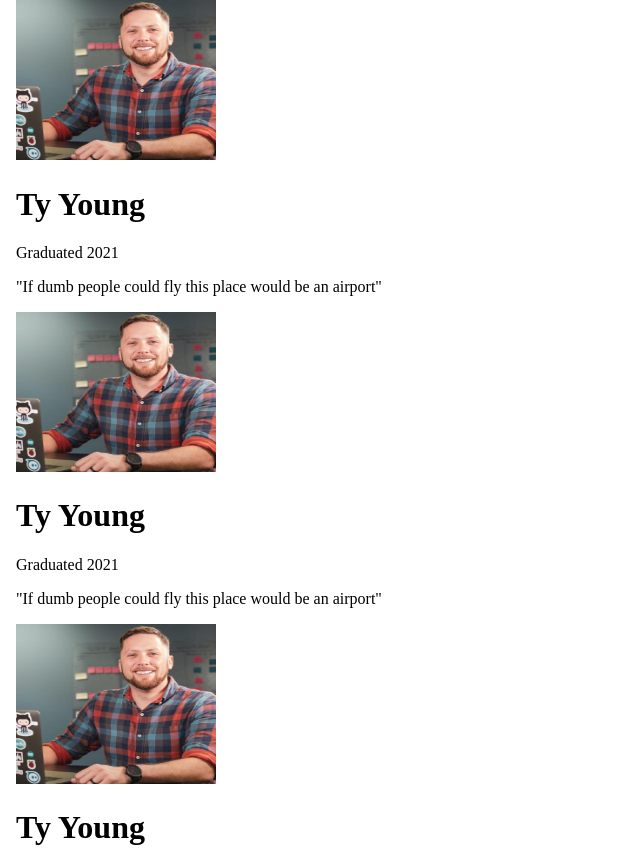
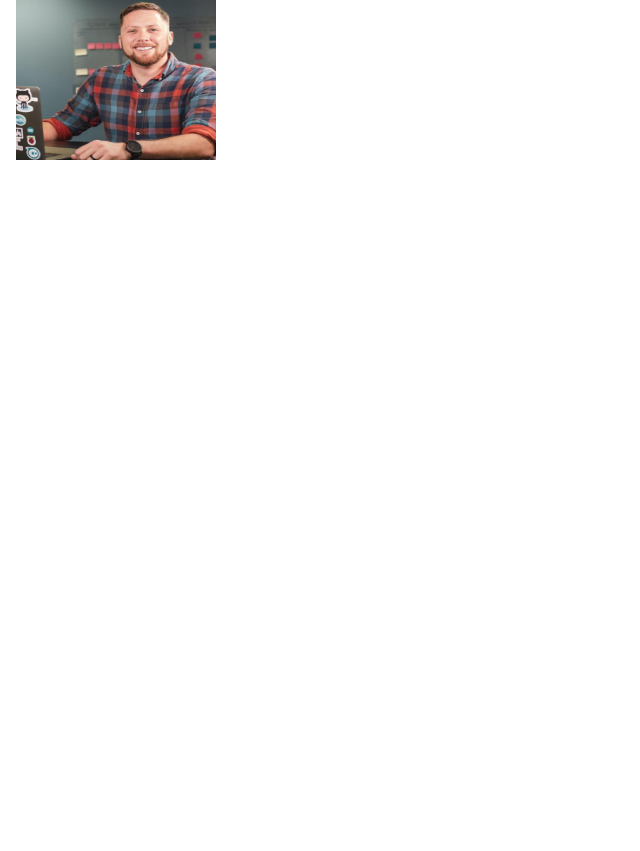
Before and after one commit to db-cs/tribebytes.com, a Next.js app: page /graduates in a window 1280 px wide. Shown: the part 2269-3120 px from the top of the page, without its empty margins (0-640 px from the left). After the commit the page ends 2441 px from the top, so only its background shows below. Built offline with nearby package versions, Linux system fonts and the light colour scheme.

Commit message:
Update graduate page

```diff
--- a/components/Graduate.js
+++ b/components/Graduate.js
@@ -1,10 +1,10 @@
 import Image from "next/image";
 
 const Graduate = ({ id, name, year, quote, picture }) => (
-  <div className="p-5 text-white bg-red-900">
-    <h1 className="font-semibold text-lg mb-1">{name}</h1>
+  <div className="p-5 text-white bg-red-900 border-2 m-5">
+    <h1 className="font-semibold text-4xl mb-1">{name}</h1>
     <p className="mb-1">Graduated {year}</p>
-    <p className="mb-1">"{quote}"</p>
+    <p className="mb-1 w-48 content-center flex flex-wrap">"{quote}"</p>
     <Image className="m-5" src={picture} width={200} height={160} />
   </div>
 );
--- a/data/graduatedata.json
+++ b/data/graduatedata.json
@@ -48,195 +48,6 @@
       "year": "2021",
       "quote": "If dumb people could fly this place would be an airport",
       "picture": "/profilepicture.jpeg"
-    },
-    {
-      "id": 3,
-      "name": "Ty Young",
-      "year": "2021",
-      "quote": "If dumb people could fly this place would be an airport",
-      "picture": "/profilepicture.jpeg"
-    },
-    {
-      "id": 3,
-      "name": "Ty Young",
-      "year": "2021",
-      "quote": "If dumb people could fly this place would be an airport",
-      "picture": "/profilepicture.jpeg"
-    },
-    {
-      "id": 3,
-      "name": "Ty Young",
-      "year": "2021",
-      "quote": "If dumb people could fly this place would be an airport",
-      "picture": "/profilepicture.jpeg"
-    },
-    {
-      "id": 3,
-      "name": "Ty Young",
-      "year": "2021",
-      "quote": "If dumb people could fly this place would be an airport",
-      "picture": "/profilepicture.jpeg"
-    },
-    {
-      "id": 3,
-      "name": "Ty Young",
-      "year": "2021",
-      "quote": "If dumb people could fly this place would be an airport",
-      "picture": "/profilepicture.jpeg"
-    },
-    {
-      "id": 3,
-      "name": "Ty Young",
-      "year": "2021",
-      "quote": "If dumb people could fly this place would be an airport",
-      "picture": "/profilepicture.jpeg"
-    },
-    {
-      "id": 3,
-      "name": "Ty Young",
-      "year": "2021",
-      "quote": "If dumb people could fly this place would be an airport",
-      "picture": "/profilepicture.jpeg"
-    },
-    {
-      "id": 3,
-      "name": "Ty Young",
-      "year": "2021",
-      "quote": "If dumb people could fly this place would be an airport",
-      "picture": "/profilepicture.jpeg"
-    },
-    {
-      "id": 3,
-      "name": "Ty Young",
-      "year": "2021",
-      "quote": "If dumb people could fly this place would be an airport",
-      "picture": "/profilepicture.jpeg"
-    },
-    {
-      "id": 3,
-      "name": "Ty Young",
-      "year": "2021",
-      "quote": "If dumb people could fly this place would be an airport",
-      "picture": "/profilepicture.jpeg"
-    },
-    {
-      "id": 3,
-      "name": "Ty Young",
-      "year": "2021",
-      "quote": "If dumb people could fly this place would be an airport",
-      "picture": "/profilepicture.jpeg"
-    },
-    {
-      "id": 3,
-      "name": "Ty Young",
-      "year": "2021",
-      "quote": "If dumb people could fly this place would be an airport",
-      "picture": "/profilepicture.jpeg"
-    },
-    {
-      "id": 3,
-      "name": "Ty Young",
-      "year": "2021",
-      "quote": "If dumb people could fly this place would be an airport",
-      "picture": "/profilepicture.jpeg"
-    },
-    {
-      "id": 3,
-      "name": "Ty Young",
-      "year": "2021",
-      "quote": "If dumb people could fly this place would be an airport",
-      "picture": "/profilepicture.jpeg"
-    },
-    {
-      "id": 3,
-      "name": "Ty Young",
-      "year": "2021",
-      "quote": "If dumb people could fly this place would be an airport",
-      "picture": "/profilepicture.jpeg"
-    },
-    {
-      "id": 3,
-      "name": "Ty Young",
-      "year": "2021",
-      "quote": "If dumb people could fly this place would be an airport",
-      "picture": "/profilepicture.jpeg"
-    },
-    {
-      "id": 3,
-      "name": "Ty Young",
-      "year": "2021",
-      "quote": "If dumb people could fly this place would be an airport",
-      "picture": "/profilepicture.jpeg"
-    },
-    {
-      "id": 3,
-      "name": "Ty Young",
-      "year": "2021",
-      "quote": "If dumb people could fly this place would be an airport",
-      "picture": "/profilepicture.jpeg"
-    },
-    {
-      "id": 3,
-      "name": "Ty Young",
-      "year": "2021",
-      "quote": "If dumb people could fly this place would be an airport",
-      "picture": "/profilepicture.jpeg"
-    },
-    {
-      "id": 3,
-      "name": "Ty Young",
-      "year": "2021",
-      "quote": "If dumb people could fly this place would be an airport",
-      "picture": "/profilepicture.jpeg"
-    },
-    {
-      "id": 3,
-      "name": "Ty Young",
-      "year": "2021",
-      "quote": "If dumb people could fly this place would be an airport",
-      "picture": "/profilepicture.jpeg"
-    },
-    {
-      "id": 3,
-      "name": "Ty Young",
-      "year": "2021",
-      "quote": "If dumb people could fly this place would be an airport",
-      "picture": "/profilepicture.jpeg"
-    },
-    {
-      "id": 3,
-      "name": "Ty Young",
-      "year": "2021",
-      "quote": "If dumb people could fly this place would be an airport",
-      "picture": "/profilepicture.jpeg"
-    },
-    {
-      "id": 3,
-      "name": "Ty Young",
-      "year": "2021",
-      "quote": "If dumb people could fly this place would be an airport",
-      "picture": "/profilepicture.jpeg"
-    },
-    {
-      "id": 3,
-      "name": "Ty Young",
-      "year": "2021",
-      "quote": "If dumb people could fly this place would be an airport",
-      "picture": "/profilepicture.jpeg"
-    },
-    {
-      "id": 3,
-      "name": "Ty Young",
-      "year": "2021",
-      "quote": "If dumb people could fly this place would be an airport",
-      "picture": "/profilepicture.jpeg"
-    },
-    {
-      "id": 3,
-      "name": "Ty Young",
-      "year": "2021",
-      "quote": "If dumb people could fly this place would be an airport",
-      "picture": "/profilepicture.jpeg"
     }
   ]
 }
--- a/pages/graduates.js
+++ b/pages/graduates.js
@@ -6,7 +6,7 @@ import Graduate from "../components/Graduate";
 const Graduates = () => (
   <body>
     <Header />
-    <div className="bg-red-900 max-w-screen px-20 mx-auto flex flex-row h-screen justify-between">
+    <div className="bg-red-900 px-20 flex flex-wrap h-full justify-center">
       {graduates.map((graduate) => (
         <Graduate key={graduate.id} {...graduate} />
       ))}
@@ -15,18 +15,3 @@ const Graduates = () => (
 );
 
 export default Graduates;
-
-// export default List;
-// export default function Index() {
-//   return (
-//     <>
-//       <Head>
-//         <title>{content.title}</title>
-//       </Head>
-//       <h1>{content.index.title}</h1>
-//       <h1>{content.pages.content}</h1>
-//       <h1>{content.title}</h1>
-//       <div dangerouslySetInnerHTML={{ __html: content.index.content }}></div>
-//     </>
-//   );
-// }
```
